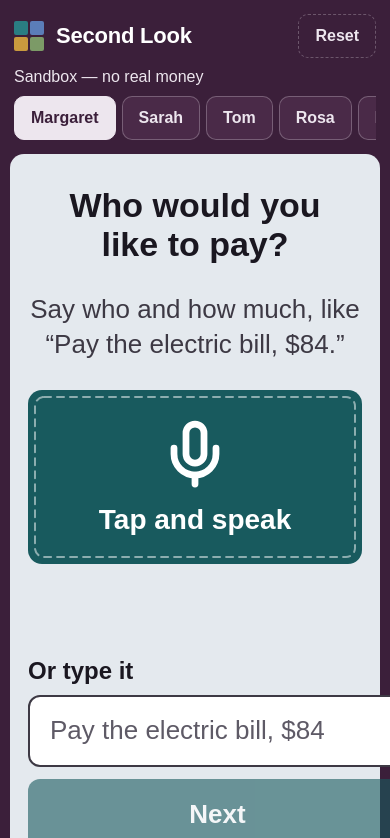
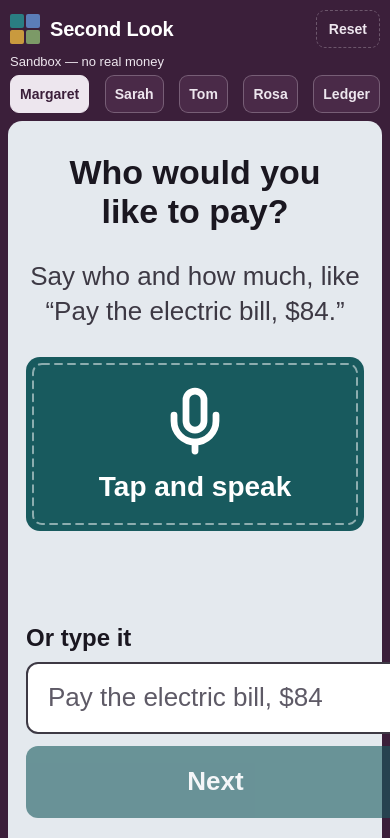
Before and after one commit to sharmila-r05/SecondLook, a Next.js app: page /parent/pay in a window 390 px wide. Shown: the top 838 px of the page. Built offline with nearby package versions, Linux system fonts and the light colour scheme; a web font is replaced by a local one.

Commit message:
Slim the top bar on phones so all five people fit in one row down to 360px

```diff
--- a/src/components/quilt/Frame.module.css
+++ b/src/components/quilt/Frame.module.css
@@ -85,21 +85,25 @@
 
 @media (max-width: 760px) {
   .shell {
-    padding: 0 10px 10px;
+    padding: 0 8px 8px;
   }
 
+  /* Slim on phones: brand and Reset on one row, the sandbox line, then all five people in one row that fits 360px. */
   .bar {
-    gap: 10px 12px;
+    gap: 6px 10px;
+    padding: 10px 2px 8px;
     font-size: 1rem;
   }
 
   .brand {
-    font-size: 1.375rem;
+    gap: 10px;
+    font-size: 1.25rem;
   }
 
   .sandbox {
     order: 3;
     width: 100%;
+    font-size: 0.8125rem;
   }
 
   .roles {
@@ -110,5 +114,19 @@
 
   .roles ul {
     flex-wrap: nowrap;
+    justify-content: space-between;
+    gap: 4px;
+  }
+
+  .role,
+  .reset {
+    min-height: 38px;
+    padding: 0 9px;
+    border-radius: 9px;
+    font-size: 0.875rem;
+  }
+
+  .reset {
+    padding: 0 12px;
   }
 }
```
